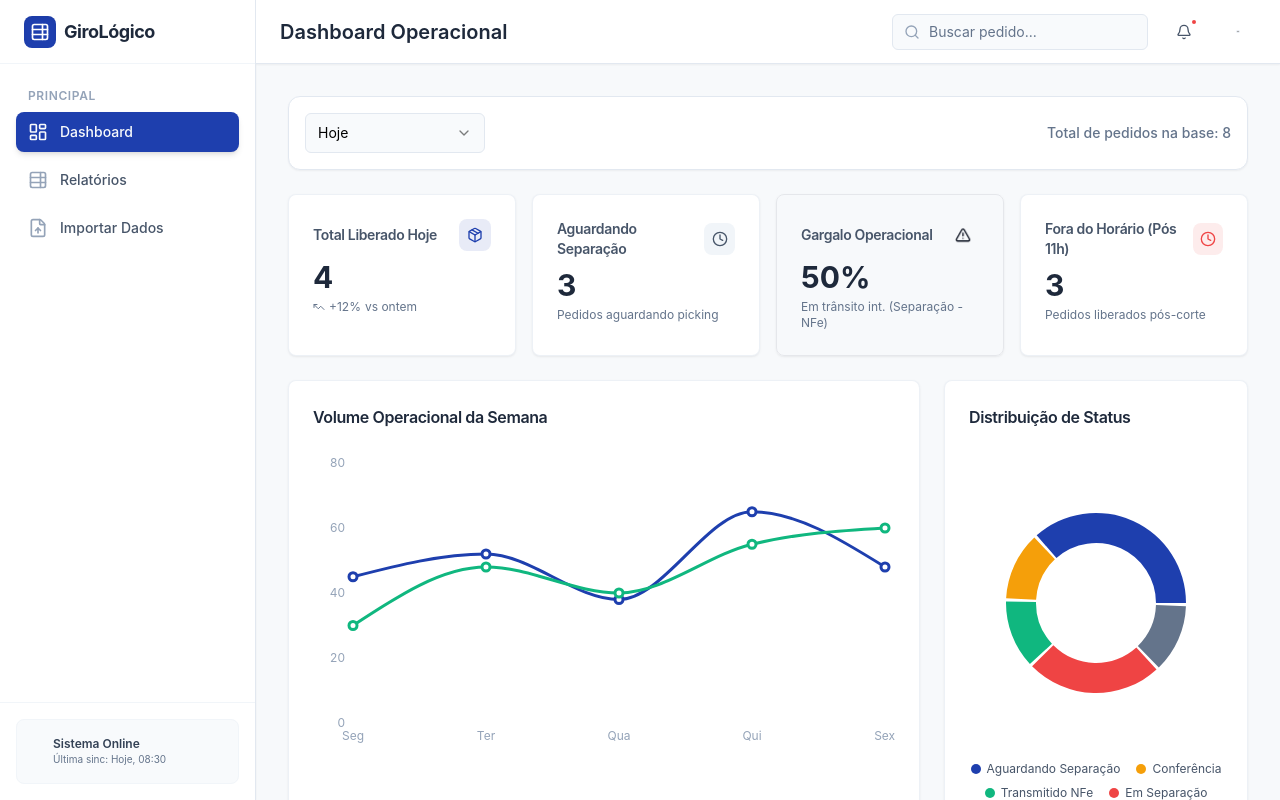
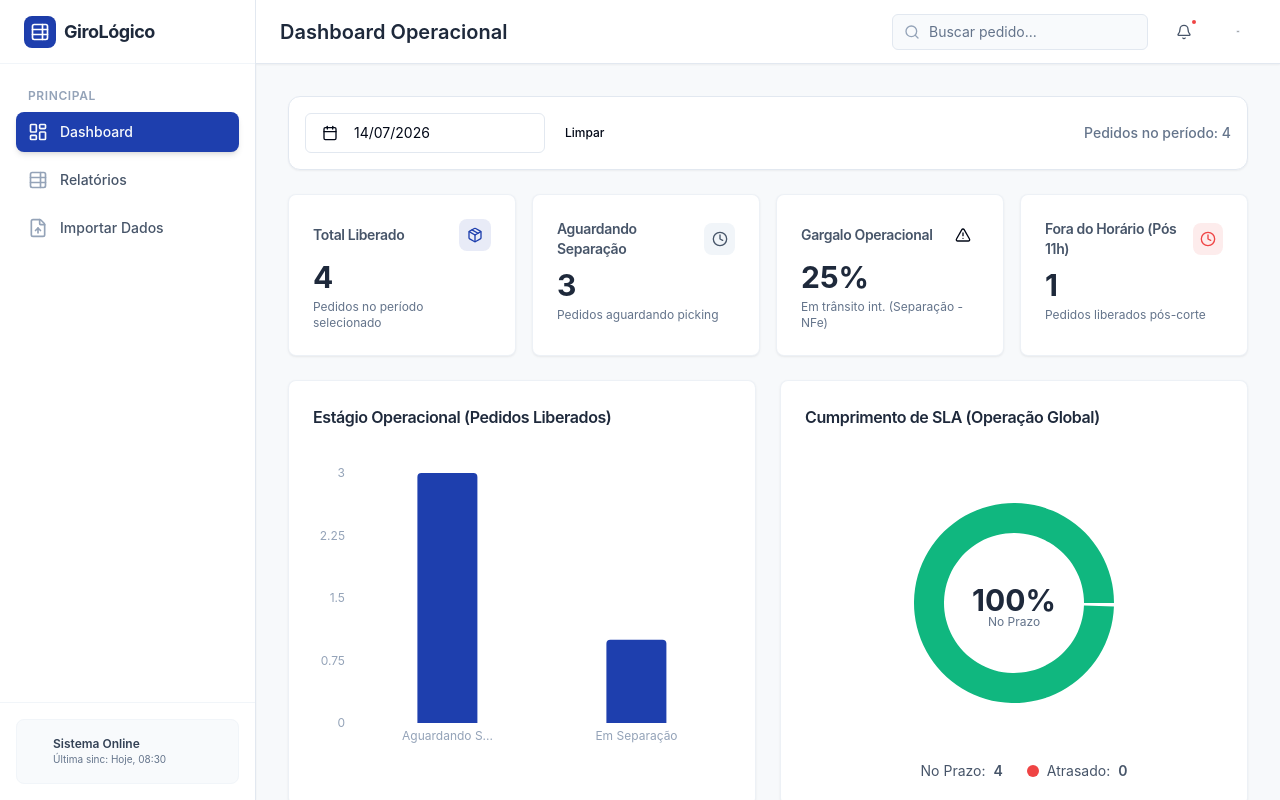
Before and after one commit to williansantos1990-coder/central-de-pedidos-repress-o2flujs5v, a React (Vite) app: page / in a window 1280 px wide. Built offline with nearby package versions, Linux system fonts and the light colour scheme; grey boxes are pictures that could not be loaded.

Commit message:
feat: Enhance dashboard with date filters and charts

```diff
--- a/src/lib/pocketbase/schema.json
+++ b/src/lib/pocketbase/schema.json
@@ -1,5 +1,5 @@
 {
-  "generatedAt": "2026-07-14T12:56:26.287Z",
+  "generatedAt": "2026-07-14T13:25:10.170Z",
   "collections": [
     {
       "name": "users",
--- a/src/pages/Index.tsx
+++ b/src/pages/Index.tsx
@@ -1,8 +1,8 @@
-import { useState, useMemo } from 'react'
+import React, { useState, useMemo } from 'react'
 import { cn } from '@/lib/utils'
-import { mockOrders } from '@/lib/mock-data'
+import { mockOrders, heatmapMonths, heatmapDataByDay } from '@/lib/mock-data'
 import { Card, CardContent, CardHeader, CardTitle } from '@/components/ui/card'
-import { Package, Clock, AlertTriangle, TrendingDown, Info } from 'lucide-react'
+import { Package, Clock, AlertTriangle, Info, Calendar as CalendarIcon } from 'lucide-react'
 import {
   Bar,
   BarChart,
@@ -10,93 +10,118 @@ import {
   XAxis,
   YAxis,
   Tooltip,
-  LineChart,
-  Line,
   PieChart,
   Pie,
   Cell,
+  Label,
 } from 'recharts'
 import { ChartContainer, ChartTooltipContent } from '@/components/ui/chart'
-import {
-  Select,
-  SelectContent,
-  SelectItem,
-  SelectTrigger,
-  SelectValue,
-} from '@/components/ui/select'
-import { isToday, getHours } from 'date-fns'
+import { format, isSameDay, getHours } from 'date-fns'
+import { Button } from '@/components/ui/button'
+import { Calendar } from '@/components/ui/calendar'
+import { Popover, PopoverContent, PopoverTrigger } from '@/components/ui/popover'
+
+function getHeatmapColor(percent: number | null | undefined) {
+  if (percent === null || percent === undefined) return ''
+  if (percent >= 90) return 'bg-[#ffe599] text-[#786011]' // Yellow
+  if (percent >= 60) return 'bg-[#f8cbad] text-[#8a4b24]' // Light Orange
+  return 'bg-[#ea9999] text-[#7a2020]' // Red
+}
+
+// Donut Chart Colors
+const PIE_COLORS = ['hsl(var(--success))', 'hsl(var(--destructive))']
 
 export default function Index() {
-  const [periodo, setPeriodo] = useState('hoje')
+  const [selectedDate, setSelectedDate] = useState<Date | undefined>(new Date())
 
-  // Metrics Calculation
+  const filteredOrders = useMemo(() => {
+    if (!selectedDate) return mockOrders
+    return mockOrders.filter((o) => isSameDay(o.envioLiberacao, selectedDate))
+  }, [selectedDate])
+
   const metrics = useMemo(() => {
-    const liberadosHoje = mockOrders.filter((o) => isToday(o.envioLiberacao)).length
-    const aguardandoSep = mockOrders.filter((o) => o.status === 'Aguardando Separação').length
+    const baseData = filteredOrders
 
-    const emFluxoGargalo = mockOrders.filter((o) =>
+    const liberadosHoje = baseData.length
+    const aguardandoSep = baseData.filter((o) => o.status === 'Aguardando Separação').length
+
+    const emFluxoGargalo = baseData.filter((o) =>
       ['Em Separação', 'Conferência', 'Faturado'].includes(o.status),
     ).length
-    const pctGargalo = mockOrders.length
-      ? Math.round((emFluxoGargalo / mockOrders.length) * 100)
-      : 0
+    const pctGargalo = baseData.length ? Math.round((emFluxoGargalo / baseData.length) * 100) : 0
 
-    const posCorte = mockOrders.filter((o) => getHours(o.envioLiberacao) >= 11).length
+    const posCorte = baseData.filter((o) => getHours(o.envioLiberacao) >= 11).length
 
     return { liberadosHoje, aguardandoSep, pctGargalo, posCorte }
-  }, [])
+  }, [filteredOrders])
 
-  // Chart Data preparation
-  const volumeData = [
-    { name: 'Seg', liberados: 45, finalizados: 30 },
-    { name: 'Ter', liberados: 52, finalizados: 48 },
-    { name: 'Qua', liberados: 38, finalizados: 40 },
-    { name: 'Qui', liberados: 65, finalizados: 55 },
-    { name: 'Sex', liberados: 48, finalizados: 60 },
-  ]
-
-  const statusCount = mockOrders.reduce(
+  const statusData = useMemo(() => {
+    const statusCount = filteredOrders.reduce(
       (acc, order) => {
         acc[order.status] = (acc[order.status] || 0) + 1
         return acc
       },
       {} as Record<string, number>,
     )
+    return Object.entries(statusCount).map(([name, value]) => ({ name, value }))
+  }, [filteredOrders])
 
-  const statusData = Object.entries(statusCount).map(([name, value]) => ({ name, value }))
-  const COLORS = [
-    'hsl(var(--primary))',
-    'hsl(var(--warning))',
-    'hsl(var(--success))',
-    'hsl(var(--destructive))',
-    'hsl(var(--chart-5))',
+  const slaData = useMemo(() => {
+    let noPrazo = 0
+    let atrasado = 0
+    filteredOrders.forEach((o) => {
+      if (o.situacao === 'Atrasado') atrasado++
+      else noPrazo++
+    })
+    return [
+      { name: 'No Prazo', value: noPrazo },
+      { name: 'Atrasado', value: atrasado },
     ]
+  }, [filteredOrders])
 
-  const slaData = [
-    { name: 'SP', noPrazo: 12, atrasado: 2 },
-    { name: 'RJ', noPrazo: 8, atrasado: 3 },
-    { name: 'MG', noPrazo: 15, atrasado: 1 },
-    { name: 'PR', noPrazo: 5, atrasado: 4 },
-  ]
+  // SLA inner label calculation
+  const totalSla = slaData.reduce((acc, curr) => acc + curr.value, 0)
+  const slaCompliancePercent = totalSla > 0 ? Math.round((slaData[0].value / totalSla) * 100) : 0
 
   return (
     <div className="space-y-6 pb-8">
       {/* Top Bar / Filters */}
       <div className="flex flex-col sm:flex-row justify-between items-start sm:items-center gap-4 bg-white p-4 rounded-xl border border-slate-200 shadow-sm">
         <div className="flex items-center gap-2">
-          <Select value={periodo} onValueChange={setPeriodo}>
-            <SelectTrigger className="w-[180px]">
-              <SelectValue placeholder="Período" />
-            </SelectTrigger>
-            <SelectContent>
-              <SelectItem value="hoje">Hoje</SelectItem>
-              <SelectItem value="semana">Esta Semana</SelectItem>
-              <SelectItem value="mes">Este Mês</SelectItem>
-            </SelectContent>
-          </Select>
+          <Popover>
+            <PopoverTrigger asChild>
+              <Button
+                variant={'outline'}
+                className={cn(
+                  'w-[240px] justify-start text-left font-normal',
+                  !selectedDate && 'text-slate-500',
+                )}
+              >
+                <CalendarIcon className="mr-2 h-4 w-4" />
+                {selectedDate ? format(selectedDate, 'dd/MM/yyyy') : <span>Período Completo</span>}
+              </Button>
+            </PopoverTrigger>
+            <PopoverContent className="w-auto p-0" align="start">
+              <Calendar
+                mode="single"
+                selected={selectedDate}
+                onSelect={setSelectedDate}
+                initialFocus
+              />
+            </PopoverContent>
+          </Popover>
+          {selectedDate && (
+            <Button
+              variant="ghost"
+              onClick={() => setSelectedDate(undefined)}
+              className="h-9 px-3 text-xs"
+            >
+              Limpar
+            </Button>
+          )}
         </div>
         <div className="text-sm text-slate-500 font-medium">
-          Total de pedidos na base: {mockOrders.length}
+          Pedidos no período: {filteredOrders.length}
         </div>
       </div>
 
@@ -104,21 +129,14 @@ export default function Index() {
       <div className="grid grid-cols-1 sm:grid-cols-2 lg:grid-cols-4 gap-4">
         <Card className="shadow-subtle hover:shadow-md transition-shadow border-slate-200/60">
           <CardHeader className="flex flex-row items-center justify-between pb-2 space-y-0">
-            <CardTitle className="text-sm font-semibold text-slate-600">
-              Total Liberado Hoje
-            </CardTitle>
+            <CardTitle className="text-sm font-semibold text-slate-600">Total Liberado</CardTitle>
             <div className="w-8 h-8 bg-primary/10 rounded-lg flex items-center justify-center text-primary">
               <Package className="w-4 h-4" />
             </div>
           </CardHeader>
           <CardContent>
             <div className="text-3xl font-bold text-slate-800">{metrics.liberadosHoje}</div>
-            <p className="text-xs text-slate-500 mt-1 flex items-center gap-1">
-              <span className="text-success flex items-center">
-                <TrendingDown className="w-3 h-3 mr-1 rotate-180" /> +12%
-              </span>{' '}
-              vs ontem
-            </p>
+            <p className="text-xs text-slate-500 mt-1">Pedidos no período selecionado</p>
           </CardContent>
         </Card>
 
@@ -184,78 +202,108 @@ export default function Index() {
       </div>
 
       {/* Charts Grid */}
-      <div className="grid grid-cols-1 lg:grid-cols-3 gap-6">
-        <Card className="col-span-1 lg:col-span-2 shadow-subtle border-slate-200/60">
+      <div className="grid grid-cols-1 lg:grid-cols-2 gap-6">
+        <Card className="shadow-subtle border-slate-200/60">
           <CardHeader>
             <CardTitle className="text-base font-semibold text-slate-800">
-              Volume Operacional da Semana
+              Estágio Operacional (Pedidos Liberados)
             </CardTitle>
           </CardHeader>
           <CardContent>
+            {statusData.length > 0 ? (
               <ChartContainer
                 config={{
-                liberados: { color: 'hsl(var(--primary))' },
-                finalizados: { color: 'hsl(var(--success))' },
+                  value: { color: 'hsl(var(--primary))' },
                 }}
                 className="h-[300px] w-full"
               >
                 <ResponsiveContainer width="100%" height="100%">
-                <LineChart data={volumeData} margin={{ top: 10, right: 10, left: -20, bottom: 0 }}>
+                  <BarChart data={statusData} margin={{ top: 20, right: 0, left: -20, bottom: 0 }}>
                     <XAxis
                       dataKey="name"
                       stroke="#94a3b8"
                       fontSize={12}
                       tickLine={false}
                       axisLine={false}
+                      tickFormatter={(value) =>
+                        value.length > 12 ? value.substring(0, 12) + '...' : value
+                      }
                     />
                     <YAxis stroke="#94a3b8" fontSize={12} tickLine={false} axisLine={false} />
-                  <Tooltip content={<ChartTooltipContent />} />
-                  <Line
-                    type="monotone"
-                    dataKey="liberados"
-                    name="Liberados"
-                    stroke="var(--color-liberados)"
-                    strokeWidth={3}
-                    dot={{ r: 4 }}
-                    activeDot={{ r: 6 }}
+                    <Tooltip
+                      cursor={{ fill: 'rgba(0,0,0,0.05)' }}
+                      content={<ChartTooltipContent />}
                     />
-                  <Line
-                    type="monotone"
-                    dataKey="finalizados"
-                    name="Finalizados"
-                    stroke="var(--color-finalizados)"
-                    strokeWidth={3}
-                    dot={{ r: 4 }}
-                    activeDot={{ r: 6 }}
+                    <Bar
+                      dataKey="value"
+                      name="Pedidos"
+                      fill="var(--color-value)"
+                      radius={[4, 4, 0, 0]}
+                      maxBarSize={60}
                     />
-                </LineChart>
+                  </BarChart>
                 </ResponsiveContainer>
               </ChartContainer>
+            ) : (
+              <div className="h-[300px] w-full flex items-center justify-center text-slate-400">
+                Nenhum dado para o período
+              </div>
+            )}
           </CardContent>
         </Card>
 
         <Card className="shadow-subtle border-slate-200/60">
           <CardHeader>
-            <CardTitle className="text-base font-semibold text-slate-800">
-              Distribuição de Status
+            <CardTitle className="text-base font-semibold text-slate-800 flex items-center justify-between">
+              Cumprimento de SLA (Operação Global)
             </CardTitle>
           </CardHeader>
           <CardContent>
+            {totalSla > 0 ? (
               <ChartContainer config={{}} className="h-[300px] w-full">
                 <ResponsiveContainer width="100%" height="100%">
                   <PieChart>
                     <Pie
-                    data={statusData}
+                      data={slaData}
                       cx="50%"
                       cy="50%"
-                    innerRadius={60}
-                    outerRadius={90}
+                      innerRadius={70}
+                      outerRadius={100}
                       paddingAngle={2}
                       dataKey="value"
                     >
-                    {statusData.map((entry, index) => (
-                      <Cell key={`cell-${index}`} fill={COLORS[index % COLORS.length]} />
+                      {slaData.map((entry, index) => (
+                        <Cell key={`cell-${index}`} fill={PIE_COLORS[index % PIE_COLORS.length]} />
                       ))}
+                      <Label
+                        content={({ viewBox }) => {
+                          if (viewBox && 'cx' in viewBox && 'cy' in viewBox) {
+                            return (
+                              <text
+                                x={viewBox.cx}
+                                y={viewBox.cy}
+                                textAnchor="middle"
+                                dominantBaseline="middle"
+                              >
+                                <tspan
+                                  x={viewBox.cx}
+                                  y={viewBox.cy}
+                                  className="fill-slate-800 text-3xl font-bold"
+                                >
+                                  {slaCompliancePercent}%
+                                </tspan>
+                                <tspan
+                                  x={viewBox.cx}
+                                  y={(viewBox.cy || 0) + 20}
+                                  className="fill-slate-500 text-xs"
+                                >
+                                  No Prazo
+                                </tspan>
+                              </text>
+                            )
+                          }
+                        }}
+                      />
                     </Pie>
                     <Tooltip
                       contentStyle={{
@@ -267,75 +315,106 @@ export default function Index() {
                   </PieChart>
                 </ResponsiveContainer>
               </ChartContainer>
-            <div className="flex flex-wrap justify-center gap-x-4 gap-y-2 mt-2">
-              {statusData.map((entry, index) => (
-                <div key={entry.name} className="flex items-center gap-1.5 text-xs text-slate-600">
-                  <div
-                    className="w-2.5 h-2.5 rounded-full"
-                    style={{ backgroundColor: COLORS[index % COLORS.length] }}
-                  ></div>
-                  <span>{entry.name}</span>
+            ) : (
+              <div className="h-[300px] w-full flex items-center justify-center text-slate-400">
+                Nenhum dado para o período
               </div>
+            )}
+            <div className="flex justify-center gap-6 mt-2">
+              <div className="flex items-center gap-2 text-sm text-slate-600">
+                <div className="w-3 h-3 rounded-full bg-success"></div>
+                No Prazo: <span className="font-semibold">{slaData[0].value}</span>
+              </div>
+              <div className="flex items-center gap-2 text-sm text-slate-600">
+                <div className="w-3 h-3 rounded-full bg-destructive"></div>
+                Atrasado: <span className="font-semibold">{slaData[1].value}</span>
+              </div>
+            </div>
+          </CardContent>
+        </Card>
+      </div>
+
+      {/* Heatmap Grid Section */}
+      <Card className="shadow-subtle border-slate-200/60">
+        <CardHeader className="pb-4">
+          <CardTitle className="text-base font-semibold text-slate-800">
+            Volume Operacional (Pedidos x Faturado)
+          </CardTitle>
+        </CardHeader>
+        <CardContent className="p-0 sm:p-6 sm:pt-0">
+          <div className="overflow-x-auto relative">
+            <table className="w-full border-collapse text-[11px] sm:text-xs min-w-[700px]">
+              <thead>
+                <tr>
+                  <th className="border border-slate-300 p-1.5 bg-slate-100 text-slate-700 font-bold w-10 text-center sticky left-0 z-10">
+                    Dia
+                  </th>
+                  {heatmapMonths.map((m) => (
+                    <th
+                      key={m}
+                      colSpan={3}
+                      className="border border-slate-300 p-1.5 bg-slate-100 text-slate-700 font-bold capitalize text-center"
+                    >
+                      {m}
+                    </th>
                   ))}
+                </tr>
+                <tr>
+                  <th className="border border-slate-300 p-1.5 bg-slate-50 sticky left-0 z-10"></th>
+                  {heatmapMonths.map((m) => (
+                    <React.Fragment key={m + '-sub'}>
+                      <th className="border border-slate-300 p-1.5 bg-slate-50 font-semibold text-slate-600 text-center w-16">
+                        Pedidos
+                      </th>
+                      <th className="border border-slate-300 p-1.5 bg-slate-50 font-semibold text-slate-600 text-center w-16">
+                        Faturado
+                      </th>
+                      <th className="border border-slate-300 p-1.5 bg-slate-50 font-semibold text-slate-600 text-center w-16">
+                        %
+                      </th>
+                    </React.Fragment>
+                  ))}
+                </tr>
+              </thead>
+              <tbody>
+                {Array.from({ length: 31 }, (_, i) => i + 1).map((day) => (
+                  <tr key={day} className="hover:bg-slate-50/50">
+                    <td className="border border-slate-300 p-1.5 text-center font-bold bg-slate-50 text-slate-700 sticky left-0 z-10">
+                      {day}
+                    </td>
+                    {heatmapMonths.map((m) => {
+                      const d = heatmapDataByDay[day]?.[m]
+                      return (
+                        <React.Fragment key={`${day}-${m}`}>
+                          <td className="border border-slate-300 p-1.5 text-center text-slate-700">
+                            {d?.p ?? ''}
+                          </td>
+                          <td className="border border-slate-300 p-1.5 text-center text-slate-700">
+                            {d?.f ?? ''}
+                          </td>
+                          <td
+                            className={cn(
+                              'border border-slate-300 p-1.5 text-center',
+                              getHeatmapColor(d?.pct),
+                            )}
+                          >
+                            {d?.pct !== null && d?.pct !== undefined
+                              ? `${d.pct.toFixed(2).replace('.', ',')}%`
+                              : ''}
+                          </td>
+                        </React.Fragment>
+                      )
+                    })}
+                  </tr>
+                ))}
+              </tbody>
+            </table>
           </div>
         </CardContent>
       </Card>
 
-        <Card className="col-span-1 lg:col-span-3 shadow-subtle border-slate-200/60">
-          <CardHeader className="pb-2">
-            <CardTitle className="text-base font-semibold text-slate-800 flex items-center justify-between">
-              Cumprimento de SLA por Estado
-              <span className="text-xs font-normal text-slate-500 bg-slate-100 px-2 py-1 rounded-md">
-                Cruzamento Prev.Entr x SLA Transportadora
-              </span>
-            </CardTitle>
-          </CardHeader>
-          <CardContent>
-            <ChartContainer
-              config={{
-                noPrazo: { color: 'hsl(var(--success))' },
-                atrasado: { color: 'hsl(var(--destructive))' },
-              }}
-              className="h-[250px] w-full"
-            >
-              <ResponsiveContainer width="100%" height="100%">
-                <BarChart
-                  data={slaData}
-                  margin={{ top: 10, right: 10, left: -20, bottom: 0 }}
-                  barSize={32}
-                >
-                  <XAxis
-                    dataKey="name"
-                    stroke="#94a3b8"
-                    fontSize={12}
-                    tickLine={false}
-                    axisLine={false}
-                  />
-                  <YAxis stroke="#94a3b8" fontSize={12} tickLine={false} axisLine={false} />
-                  <Tooltip cursor={{ fill: 'transparent' }} content={<ChartTooltipContent />} />
-                  <Bar
-                    dataKey="noPrazo"
-                    name="No Prazo"
-                    stackId="a"
-                    fill="var(--color-noPrazo)"
-                    radius={[0, 0, 4, 4]}
-                  />
-                  <Bar
-                    dataKey="atrasado"
-                    name="Atrasado"
-                    stackId="a"
-                    fill="var(--color-atrasado)"
-                    radius={[4, 4, 0, 0]}
-                  />
-                </BarChart>
-              </ResponsiveContainer>
-            </ChartContainer>
-          </CardContent>
-        </Card>
-      </div>
-
       {/* Insights Section */}
-      <div className="bg-primary/5 border border-primary/10 rounded-xl p-5 relative overflow-hidden">
+      <div className="bg-primary/5 border border-primary/10 rounded-xl p-5 relative overflow-hidden mt-6">
         <div className="absolute top-0 left-0 w-1 h-full bg-primary"></div>
         <h3 className="text-sm font-bold text-primary flex items-center gap-2 mb-3">
           <Info className="w-4 h-4" /> Insights Automáticos
@@ -343,17 +422,18 @@ export default function Index() {
         <ul className="space-y-2">
           <li className="text-sm text-slate-700 flex items-start gap-2">
             <span className="w-1.5 h-1.5 rounded-full bg-warning mt-1.5 shrink-0"></span>
-            A cidade de <strong>Curitiba (PR)</strong> apresenta 4 pedidos com risco de violação do
-            SLA devido ao prazo de 3 dias da transportadora.
+            Acompanhe o volume diário de liberação vs faturamento para identificar desvios de
+            capacidade no <strong>Volume Operacional</strong>.
           </li>
           <li className="text-sm text-slate-700 flex items-start gap-2">
             <span className="w-1.5 h-1.5 rounded-full bg-destructive mt-1.5 shrink-0"></span>
-            Existem <strong>{metrics.posCorte} pedidos</strong> liberados após as 11:00h que
-            impactarão a Data Segura da operação amanhã.
+            Existem <strong>{metrics.posCorte} pedidos</strong> no período liberados após as 11:00h
+            que impactarão a Data Segura da operação do dia seguinte.
           </li>
           <li className="text-sm text-slate-700 flex items-start gap-2">
             <span className="w-1.5 h-1.5 rounded-full bg-success mt-1.5 shrink-0"></span>
-            A taxa de faturamento no mesmo dia melhorou 12% em relação à média da semana passada.
+            A taxa global de SLA monitora o cumprimento do prazo acordado com as transportadoras
+            para toda a operação.
           </li>
         </ul>
       </div>
```
Also changed, not shown: src/lib/mock-data.ts (+74 -0 lines), .skip.config.json. Lines whose indentation alone changed are shown as unchanged.
